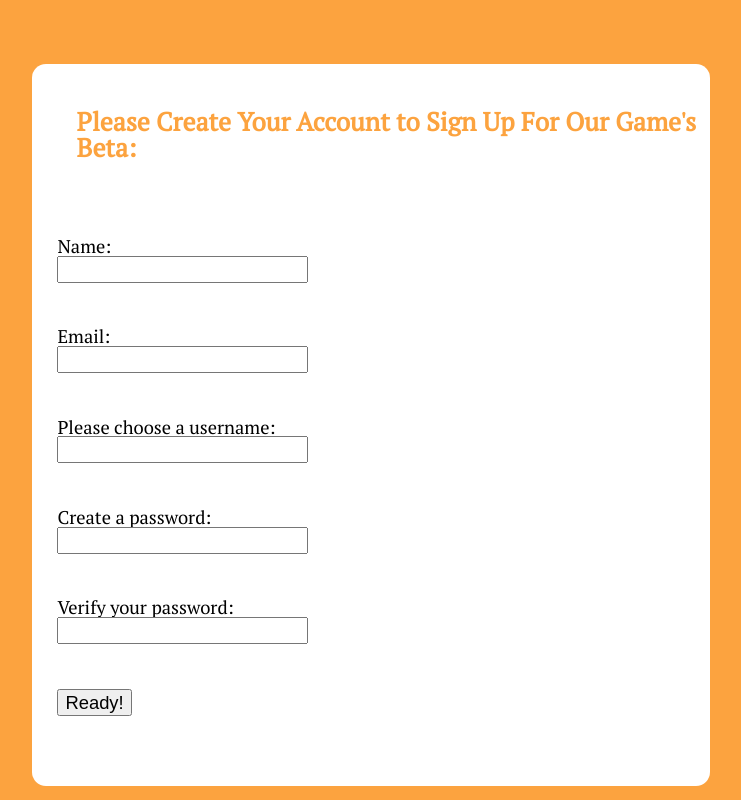
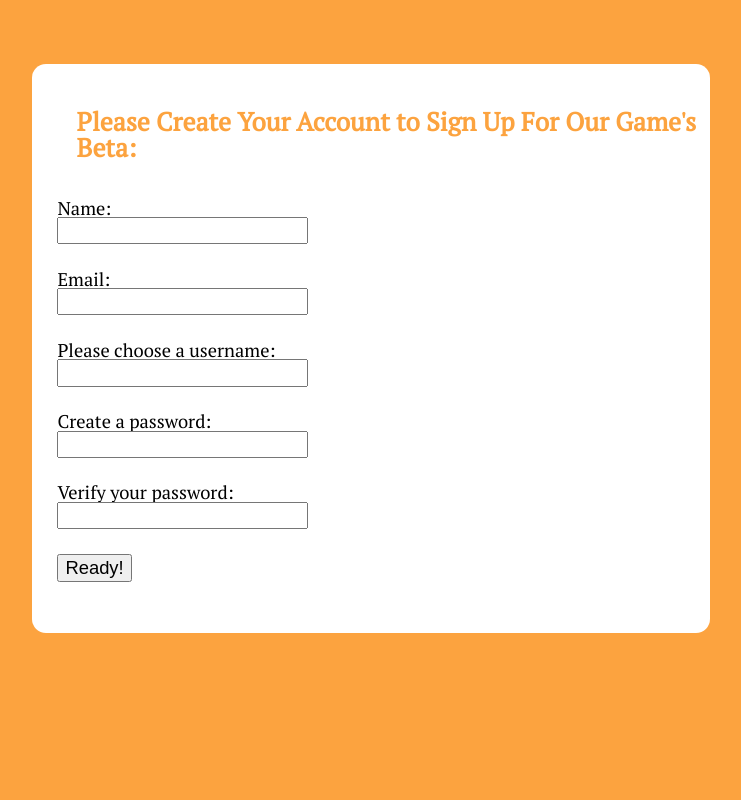
Before and after one commit to YelyzavetaMyshenyova/lab2, a plain HTML site: page index.html in a window 1280 px wide. Shown: the whole page, without its empty margins (269-1010 px from the left). Drawn offline with Linux system fonts and the light colour scheme.

Commit message:
reduce padding

```diff
--- a/css/style.css
+++ b/css/style.css
@@ -29,16 +29,20 @@ h1{
   padding-bottom: 7%;
 }
 @media screen and (min-width: 480px) {
+  font-size:170%;
   .contain {
     width:80%;
-    font-size:170%;
   }
   h1{
     font-size:189%;
+    margin-bottom: 6%;
   }
   label{
     display: block;
   }
+  .field{
+  padding-bottom: 4%;
+}
 }
 @media screen and (min-width: 850px) {
   h1{
```
